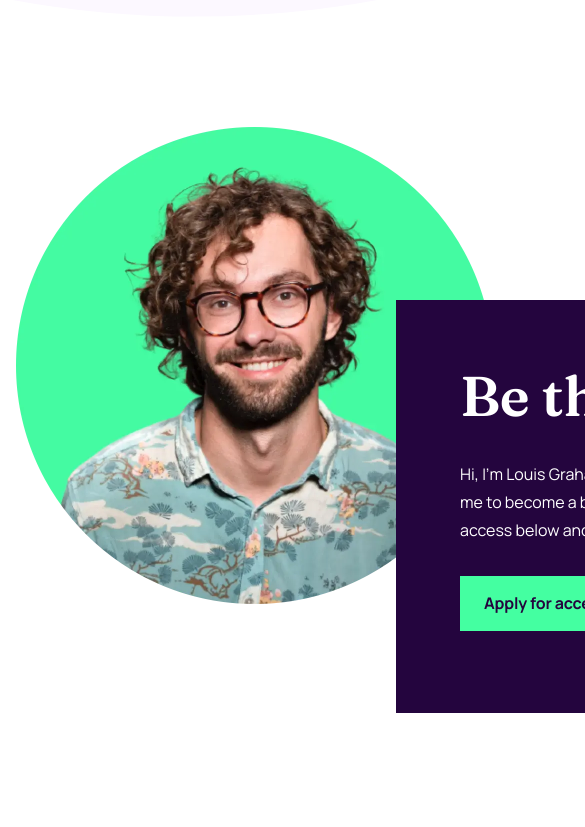
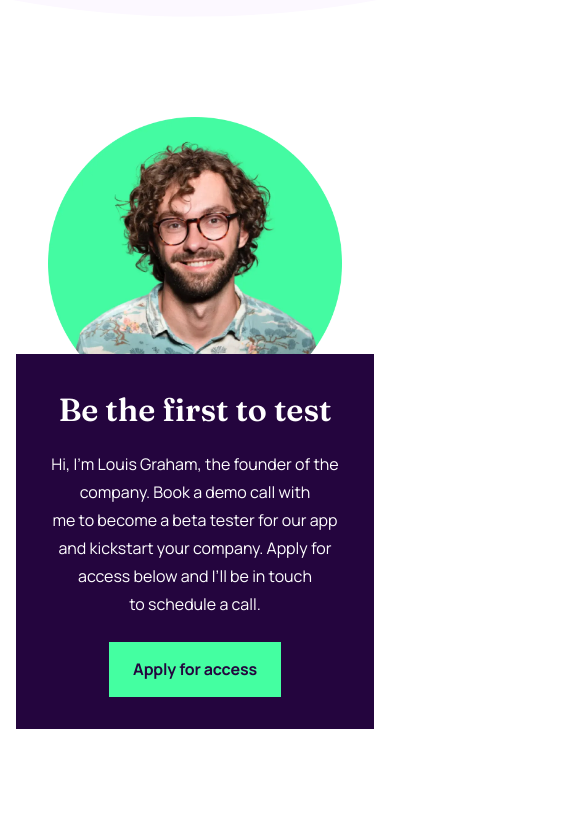
Before and after one commit to kdubrovsky/fe-workit-landing-page, a website built with Vite: page index.html in a window 390 px wide. Shown: the part 1430-2257 px from the top of the page, 585 px wide, since content can reach past the window. Built offline with nearby package versions, Linux system fonts and the light colour scheme.

Commit message:
Add applying section styling

```diff
--- a/scss/blocks/applying.scss
+++ b/scss/blocks/applying.scss
@@ -3,15 +3,38 @@
     margin-top: 110px;
     margin-bottom: 120px;
 
+    @media (max-width: 767px) {
+        margin-top: 100px;
+    }
+
     &__wrapper {
         display: grid;
-        grid-template-columns: 380px 97px 633px;
-        grid-template-rows: 173px 304px 109px;
+        grid-template-columns: 34.2% auto;
+        grid-template-rows: 12vw auto;
+
+        @media (min-width: 768px) and (max-width: 1279px) {
+            grid-template-columns: 25.4% auto;
+            grid-template-rows: 20vw auto;
+        }
+
+        @media (max-width: 767px) {
+            grid-template-columns: 1fr;
+            grid-template-rows: 61vw auto;
+            justify-items: center;
+        }
     }
 
     &__founder-photo {
+        grid-column: 1 / 3;
         grid-row: 1 / 3;
-        grid-column: 1 / 3;
+        width: 43%;
+        @media (min-width: 768px) and (max-width: 1279px) {
+            width: 41%;
+        }
+        @media (max-width: 767px) {
+            grid-column: 1 / 2;
+            width: 82%;
+        }
     }
 
     &__founder-speech {
@@ -19,18 +42,36 @@
         color: colors.$white;
         background-color: colors.$dark-purple;
         padding: 64px;
-        grid-row: 2 / 4;
-        grid-column: 2 / 4;
+        grid-column: 2 / 3;
+        grid-row: 2 / 3;
+
+        @media (min-width: 768px) and (max-width: 1279px) {
+            padding: 48px 56px 56px;
+        }
+
+        @media (max-width: 767px) {
+            padding: 32px;
+            grid-column: 1 / 2;
+            text-align: center;
+        }
 
         &::after {
             content: "";
             position: absolute;
             background-image: url("/images/bg-pattern-3.svg");
             background-repeat: none;
-            right: 72px;
-            bottom: -62px;
+            right: 10%;
+            bottom: -15%;
             width: 221px;
             height: 212px;
+
+            @media (min-width: 768px) and (max-width: 1279px) {
+                right: 2%;
+                bottom: -28%;
+            }
+            @media (max-width: 767px) {
+                display: none;
+            }
         }
     }
 
@@ -39,9 +80,31 @@
         font-size: 56px;
         line-height: 64px;
         margin-bottom: 32px;
+
+        @media (min-width: 768px) and (max-width: 1279px) {
+            font-size: 48px;
+            line-height: 56px;
+            margin-bottom: 24px;
+            font-variation-settings: "opsz" 144;
+        }
+
+        @media (max-width: 767px) {
+            font-size: 32px;
+            line-height: 48px;
+            margin-bottom: 16px;
+            font-variation-settings: "opsz" 144;
+        }
     }
 
     &__description {
         margin-bottom: 32px;
+
+        @media (max-width: 1279px) {
+            margin-bottom: 24px;
+            max-width: 640px;
+        }
+        @media (max-width: 767px) {
+            max-width: 560px;
+        }
     }
 }
```
